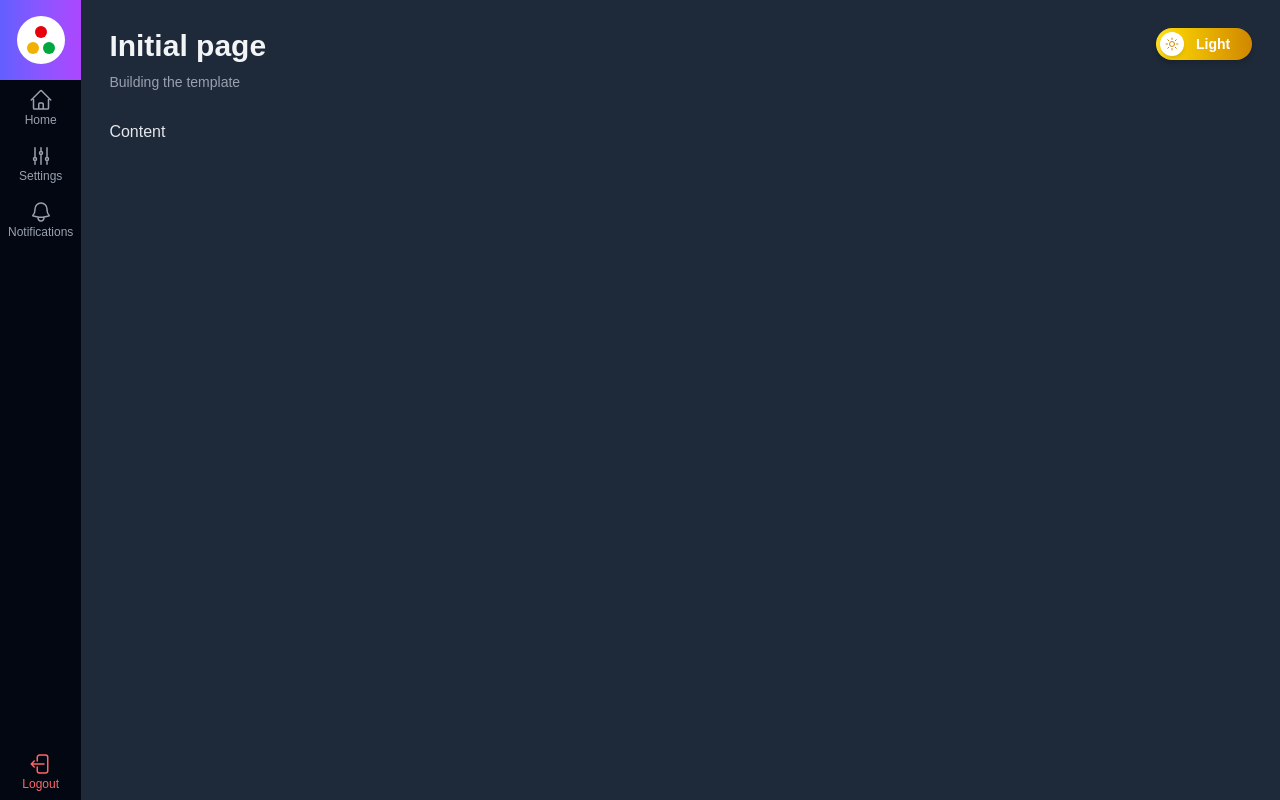
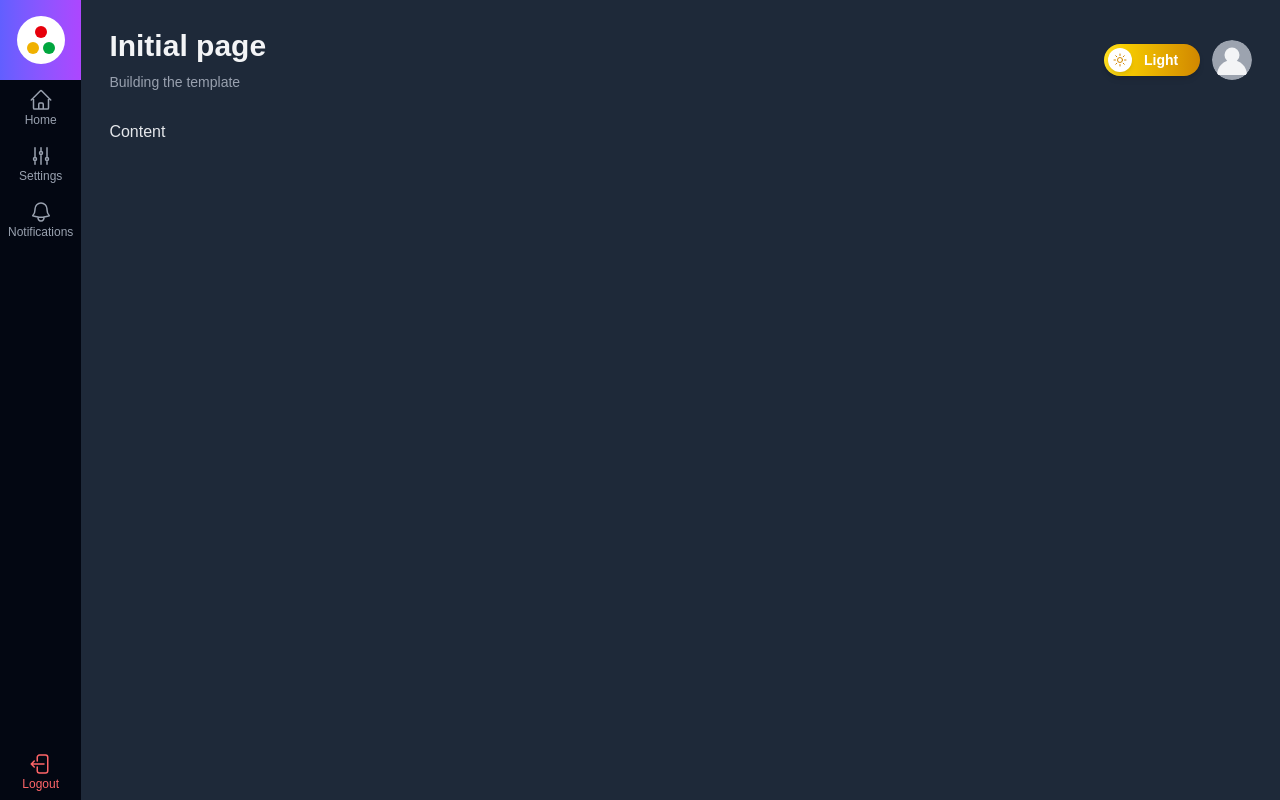
Before and after one commit to FelipeEnne/admin-template-next, a Next.js app: page / in a window 1280 px wide. Built offline with nearby package versions, Linux system fonts and the light colour scheme; no server answers; a web font is replaced by a local one.

Commit message:
set up user avatar

```diff
--- a/next.config.ts
+++ b/next.config.ts
@@ -4,6 +4,18 @@ const nextConfig: NextConfig = {
   turbopack: {
     root: import.meta.dirname,
   },
+  images: {
+    remotePatterns: [
+      {
+        protocol: "https",
+        hostname: "lh3.googleusercontent.com",
+      },
+      {
+        protocol: "https",
+        hostname: "picsum.photos",
+      },
+    ],
+  },
 };
 
 export default nextConfig;
--- /dev/null
+++ b/src/app/profile/page.tsx
@@ -0,0 +1,14 @@
+"use client";
+
+import Layout from "@/components/template/Layout";
+import useAppData from "@/data/hook/useAppData";
+
+export default function Profile() {
+  const ctx = useAppData();
+
+  return (
+    <Layout title="Profile" subtitle="Here you can manage your profile">
+      <h1>Profile</h1>
+    </Layout>
+  );
+}
--- a/src/components/template/Header.tsx
+++ b/src/components/template/Header.tsx
@@ -3,6 +3,7 @@
 import useAppData from "@/data/hook/useAppData";
 import Title from "./Title";
 import ButtonChangeTheme from "./ButtonChangeTheme";
+import UserAvatar from "./UserAvatar";
 
 interface HeaderProps {
   title: string;
@@ -16,8 +17,9 @@ export default function Header({ title, subtitle }: HeaderProps) {
     <div>
       <main className="flex">
         <Title title={title} subtitle={subtitle} />
-        <div className="flex grow justify-end">
+        <div className="flex grow justify-end items-center">
           <ButtonChangeTheme theme={thema} changeTheme={changeTheme} />
+          <UserAvatar className="ml-3" />
         </div>
       </main>
     </div>
--- /dev/null
+++ b/src/components/template/UserAvatar.tsx
@@ -0,0 +1,24 @@
+"use client";
+
+import Image from "next/image";
+import Link from "next/link";
+import useAuth from "@/data/hook/useAuth";
+
+interface UserAvatarProps {
+  className?: string;
+}
+
+export default function UserAvatar({ className }: UserAvatarProps) {
+  const { user } = useAuth();
+  return (
+    <Link href="/profile">
+      <Image
+        src={user?.imageUrl || "/images/avatar.svg"}
+        alt="User Avatar"
+        width={40}
+        height={40}
+        className={`h-10 w-10 rounded-full cursor-pointer ${className}`}
+      />
+    </Link>
+  );
+}
```
Also changed, not shown: public/images/avatar.svg (added).
